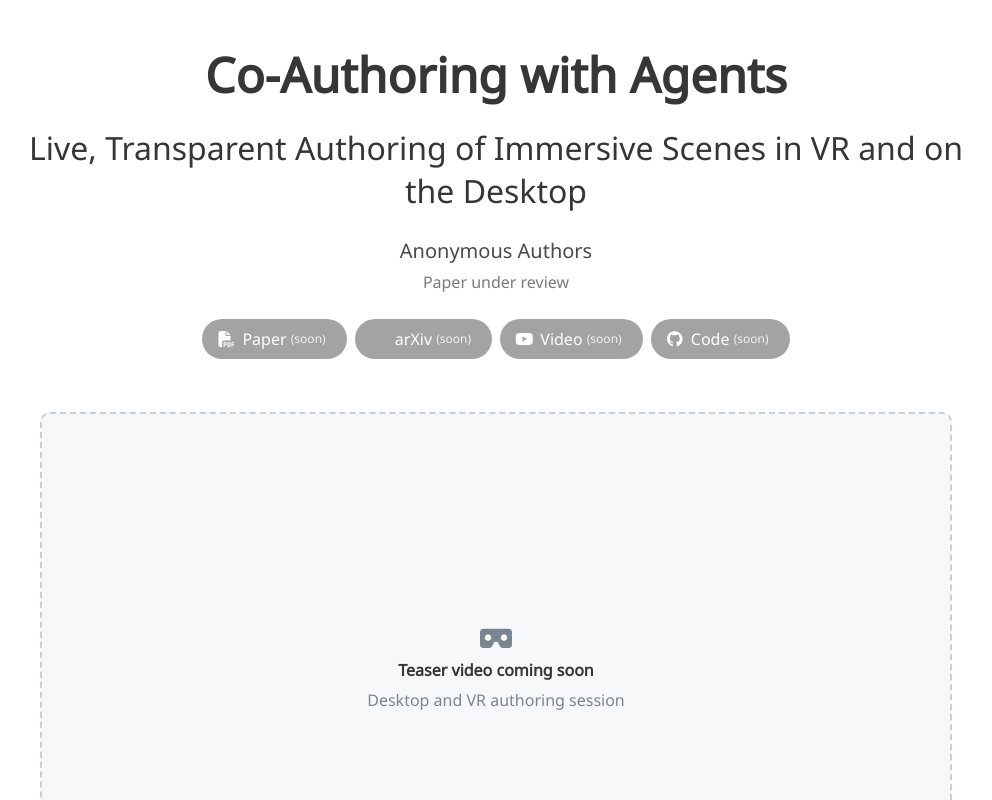
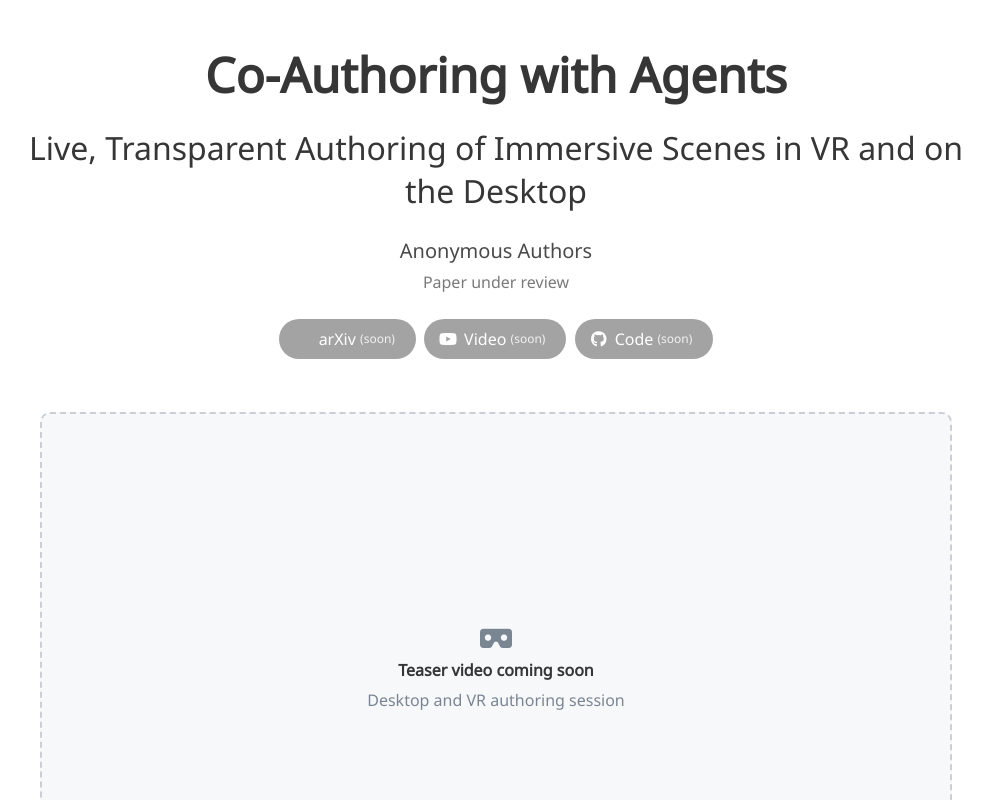
Before and after one commit to bob354/setpiece, a plain HTML site: page index.html in a window 1280 px wide. Shown: the top 800 px of the page, without its empty margins (144-1136 px from the left). Drawn offline with Linux system fonts and the light colour scheme; some icons are missing; a web font is replaced by a local one.

Commit message:
Remove Paper button, keep arXiv only
Co-Authored-By: Claude Sonnet 5.5 <noreply@anthropic.com>

```diff
--- a/index.html
+++ b/index.html
@@ -43,13 +43,6 @@
           </div>
 
           <div class="publication-links">
-            <!-- Paper PDF. Add href and remove `disabled` + the "soon" tag when available. -->
-            <span class="link-block">
-              <a class="button is-normal is-rounded is-dark" disabled aria-disabled="true">
-                <span class="icon"><i class="fas fa-file-pdf"></i></span>
-                <span>Paper</span><span class="soon">(soon)</span>
-              </a>
-            </span>
             <!-- arXiv. -->
             <span class="link-block">
               <a class="button is-normal is-rounded is-dark" disabled aria-disabled="true">
```
Also changed, not shown: 1 other file.
